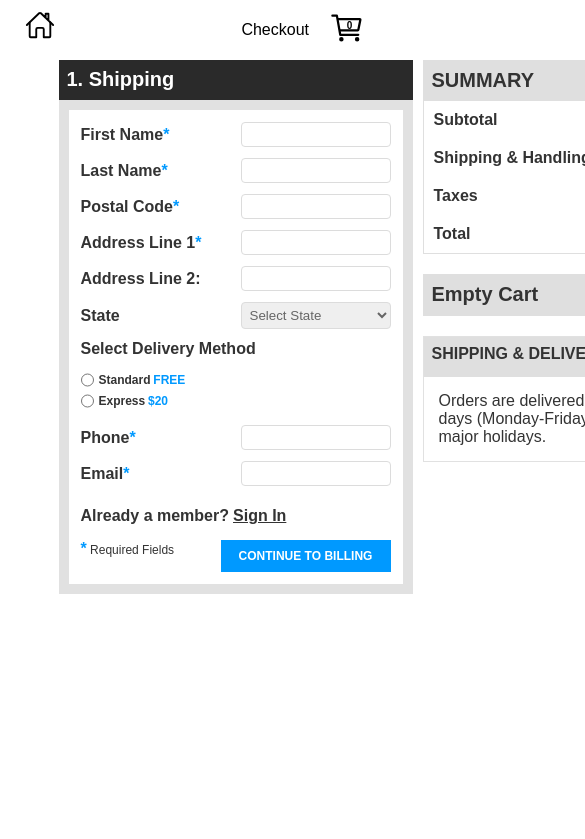
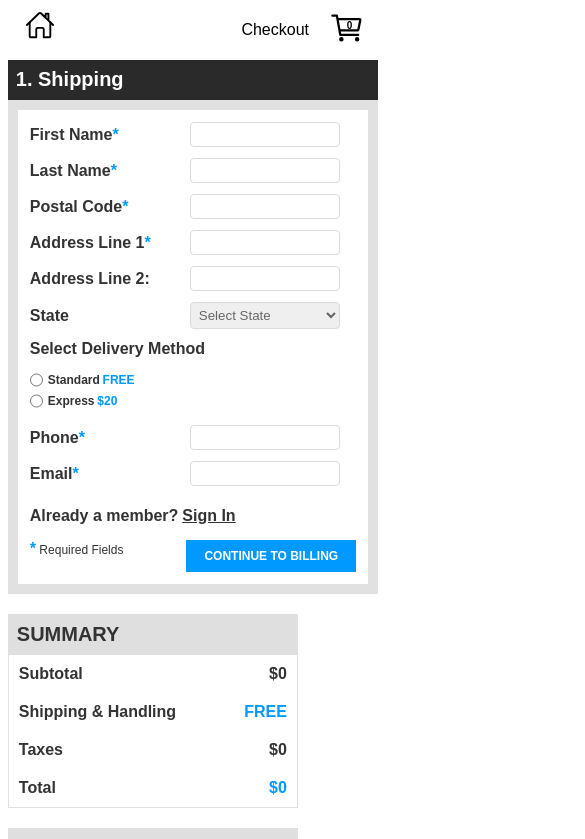
Before and after one commit to bartswierz/shopping-website, a React (Create React App) app: page /checkout in a window 390 px wide. Shown: the top 839 px of the page, 585 px wide, since content can reach past the window. Built offline with nearby package versions, Linux system fonts and the light colour scheme.

Commit message:
added media query for 768 and 576px width for check component

```diff
--- a/src/components/routes/checkout/checkout.styles.scss
+++ b/src/components/routes/checkout/checkout.styles.scss
@@ -22,6 +22,7 @@ $fontColor: #333;
   // Shipping form - left side
   .checkout-shipping-container {
     // border: 1px solid #777;
+    min-width: 52rem;
 
     .checkout-header {
       color: white;
@@ -39,6 +40,7 @@ $fontColor: #333;
       background-color: white;
       // border: 10px solid #eeeeee;
       border: 10px solid $borderColor;
+      // min-width: 52rem;
 
       .checkout-submit-btn {
         background-color: $primaryColor;
@@ -164,7 +166,7 @@ $fontColor: #333;
     /****** SUMMARY CONTAINER ********/
     .checkout-summary-container {
       border: 1px solid $sideContainerColor;
-      min-width: 270px;
+      min-width: 29rem;
       min-height: 100px;
 
       .checkout-summary-header {
@@ -299,3 +301,57 @@ $fontColor: #333;
     }
   }
 }
+
+//992px
+@media (max-width: 992px) {
+  .checkout-container {
+    display: flex;
+    flex-direction: column;
+  }
+
+  .checkout-summary-container {
+    margin-top: 2rem;
+  }
+
+  .checkout-cart-container,
+  .checkout-delivery-container {
+    min-width: 29rem;
+  }
+}
+
+// @media (max-width: 576px) {
+@media (max-width: 576px) {
+  .checkout-form-container {
+    // min-width: 29rem;
+    max-width: 95vw;
+    display: block;
+  }
+
+  .checkout-container {
+    max-width: 96vw;
+    margin-left: 2vw;
+    margin-right: 2vw;
+    min-width: 29rem;
+
+    .checkout-shipping-container {
+      max-width: 95vw;
+      // width: 95%;
+
+      .checkout-header {
+        max-width: 95vw;
+      }
+    }
+  }
+
+  .form-item-container {
+    // display: block;
+    // width: 100%;
+    // margin: 0 auto;
+
+    .form-label {
+      // max-width: 50%;
+      // align-self: center;
+      // font-weight: bold;
+    }
+  }
+}
```
